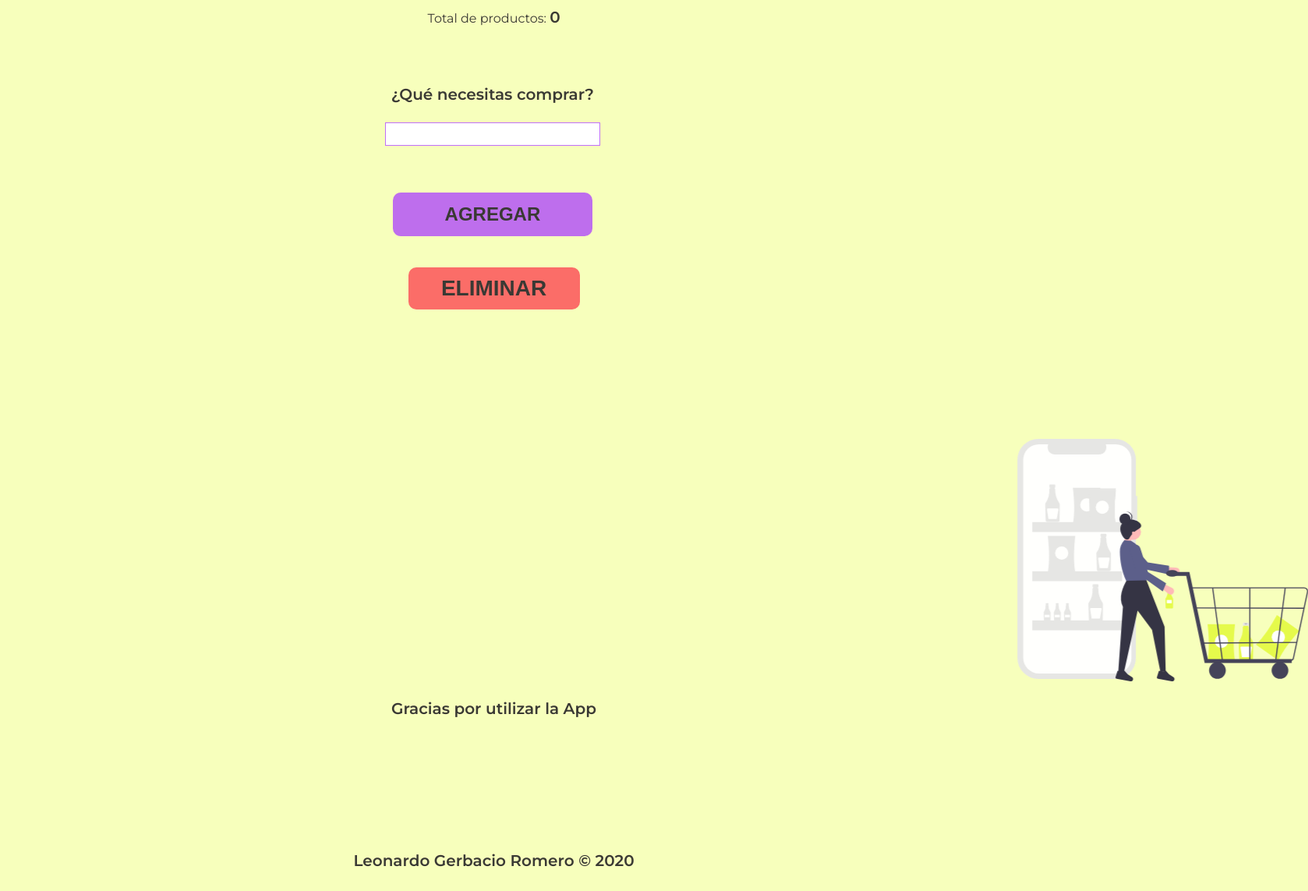
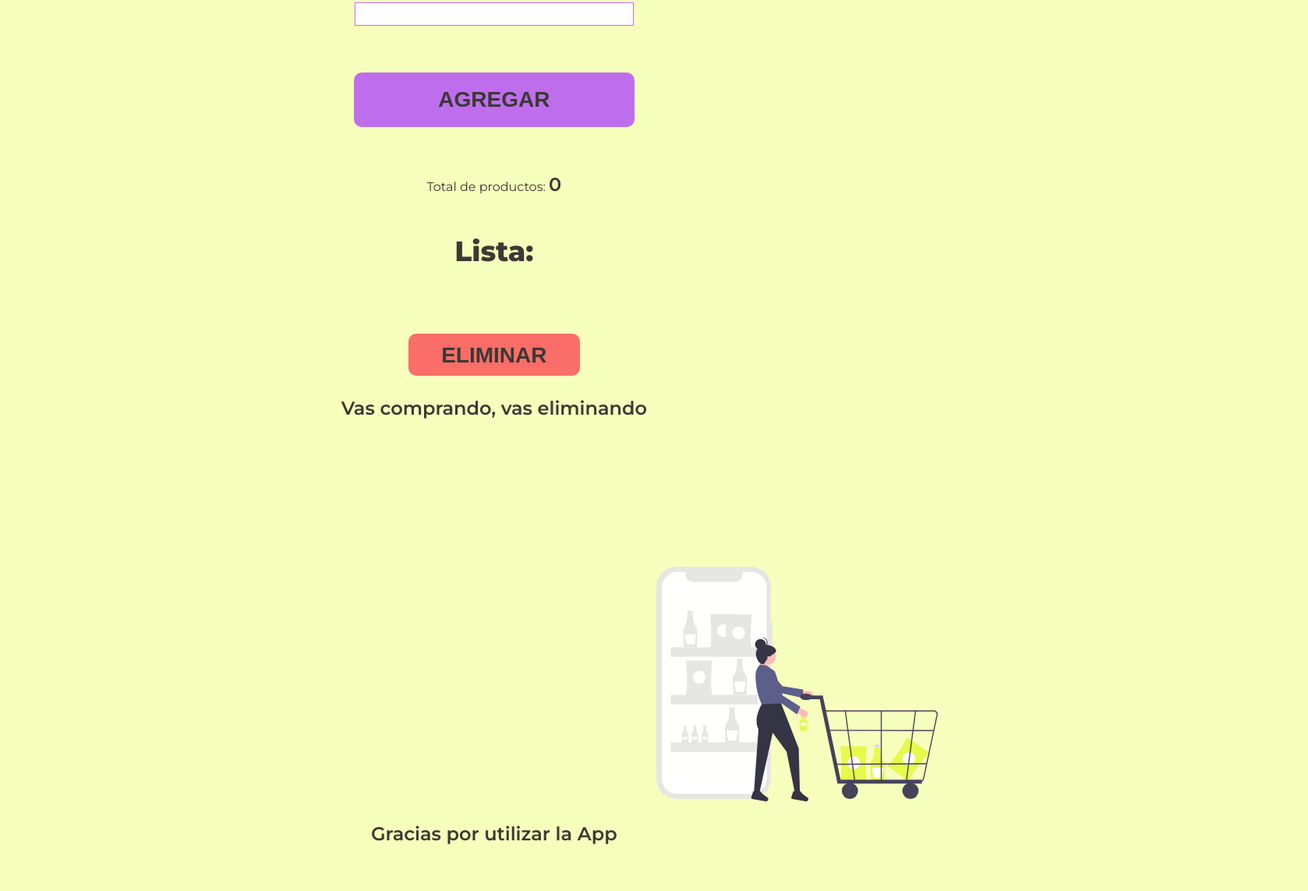
Before and after one commit to leoromero97/superList, a React app: page / in a window 1280 px wide. Shown: the part 1307-2450 px from the top of the page at 78% size, 1678 px wide, since content can reach past the window. Built offline with nearby package versions, Linux system fonts and the light colour scheme.

Commit message:
Se corrigieron posiciones de los componentes para una mejor experiencia de usuario

```diff
--- a/src/end.js
+++ b/src/end.js
@@ -9,7 +9,7 @@ function End() {
       <img src={imagen2} className={styles.img} title="Imagen 2" alt="Imagen 2" />
       <p className={styles.text}>Gracias por utilizar la App</p>
       <div className={styles.conatainerFooter}>
-        <p className={styles.text}>Leonardo Gerbacio Romero © 2020</p>
+        <a href="https://www.linkedin.com/in/leonardo-gerbacio-romero/" target="blank" className={styles.text}>Leonardo Gerbacio Romero © 2020</a>
       </div>
     </div>
   );
--- a/src/home.js
+++ b/src/home.js
@@ -48,10 +48,7 @@ class Home extends React.Component {
         <div className={styles.containerHome}>
         <Header />
         <img id="home" src={imagen1} className={styles.logo} title="Imagen 1" alt="Imagen 1" />
-        <h2 className={styles.subTitle}>Lista:</h2>
-        <p>Total de productos: <span className={styles.text}>{this.state.items.length}</span> </p>
-        <TodoList items={this.state.items} />
-          <form onSubmit={this.handleSubmit}>
+        <form onSubmit={this.handleSubmit}>
             <p className={styles.text} htmlFor="new-todo">
             ¿Qué necesitas comprar?
             </p>
@@ -62,9 +59,14 @@ class Home extends React.Component {
                 <button className={styles.buttonPrimary}> <span>AGREGAR</span></button>
               </div>
           </form>
-
+        <p>Total de productos: <span className={styles.text}>{this.state.items.length}</span> </p>
+        <h2 className={styles.subTitle}>Lista:</h2>
+        <div className={styles.container2}>
+          <TodoList items={this.state.items} />
+        </div>
           <div className={styles.container2}>
              <button className={styles.buttonDelete} onClick={this.onClick}> <span>ELIMINAR</span></button>
+             <p className={styles.text}>Vas comprando, vas eliminando</p>
           </div>
           <div className={styles.conatainerFooter}>
           <End />
--- a/src/index.module.scss
+++ b/src/index.module.scss
@@ -9,7 +9,7 @@ $black: #3a3934;
 
 body {
   margin: 0;
-  padding: 0;
+  padding: 0 2%;
   font-family: 'Montserrat', sans-serif;
   background-color: $yellowLight;
   color: $black;
@@ -22,6 +22,7 @@ body {
 
 a, button {
   cursor: pointer;
+  text-decoration: none;
 }
 
 code {
@@ -44,20 +45,25 @@ code {
 .lists {
   color: $violet;
   font-weight: bold;
+  width: 80%;
 }
+
 
 .conatainerFooter {
   display: flex;
   align-items: center;
-  justify-content: space-evenly;
-  width: 99%;
+  justify-content: center;
+  width: 100%;
   margin-top: 10%;
+  text-align: center;
 }
 
 
 .container2 {
-  width: 99%;
+  width: 100%;
+  height: auto;
   display: flex;
+  flex-direction: column;
   align-items: center;
   justify-content: center;
 }
@@ -75,6 +81,7 @@ code {
   border-left-width: 0px;
   border-right-width: 0px;
   border-top-width: 0px;
+  margin-top: 20px;
   height: 56px;
   display: flex;
   align-items: center;
@@ -300,7 +307,7 @@ to {
 }
 to {
   opacity: 1;
-  transform: translateX(250%);
+  transform: translateX(120%);
   }
 }
 
@@ -350,9 +357,10 @@ to {
   .buttonDelete {
   width: 260px;
   &:hover {
-    background-color: $violet;
+    background-color: #ff0d31;
     color: $yellowLight;
-    box-shadow: $violetLight 0px 10px 30px 0px;
+    border-color: #FF0D31;
+    box-shadow: #FF0D3199 0px 10px 30px 0px;
     transform: translateY(-2px);
     }
   }
@@ -372,13 +380,7 @@ to {
   .buttonDelete {
     height: 54px;
     width: 220px;
-    &:hover {
-      background-color: #FF0D31;
-      border-color: #FF0D31;
-      color: $yellowLight;
-      box-shadow: #FF0D31 0px 10px 30px 0px;
-      transform: translateY(-2px);
-    }
+  }
 
     .title {
       font-size: 46px;
@@ -405,4 +407,3 @@ to {
       line-height: 39px;
     }
   }
-}
--- a/src/todoList.js
+++ b/src/todoList.js
@@ -4,7 +4,7 @@ import styles from './index.module.scss';
 class TodoList extends React.Component {
   render() {
     return (
-      <ul>
+      <ul className={styles.container2}>
         {this.props.items.map(item => (
           <li key={item.id} className={styles.lists}>{item.text}</li>
         ))}
```
Also changed, not shown: build/asset-manifest.json, build/index.html, build/service-worker.js, 10 other files.
